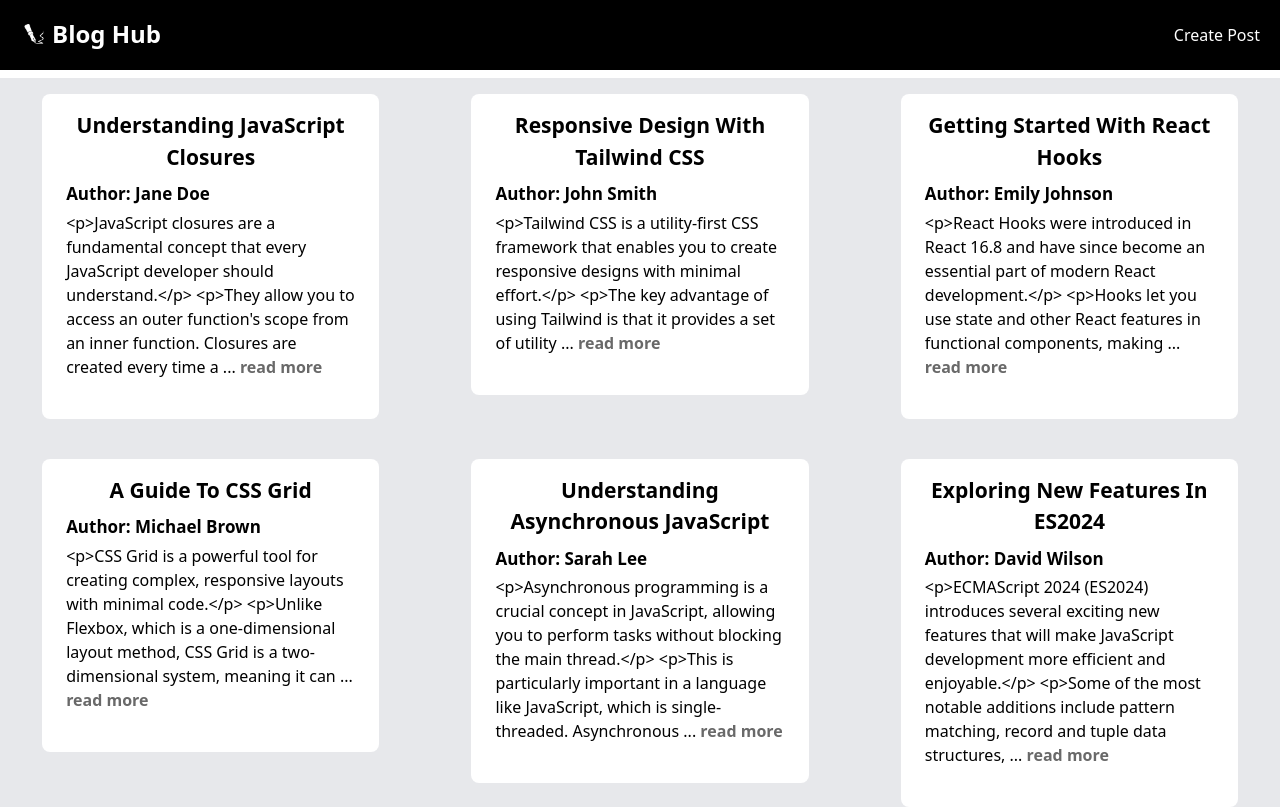
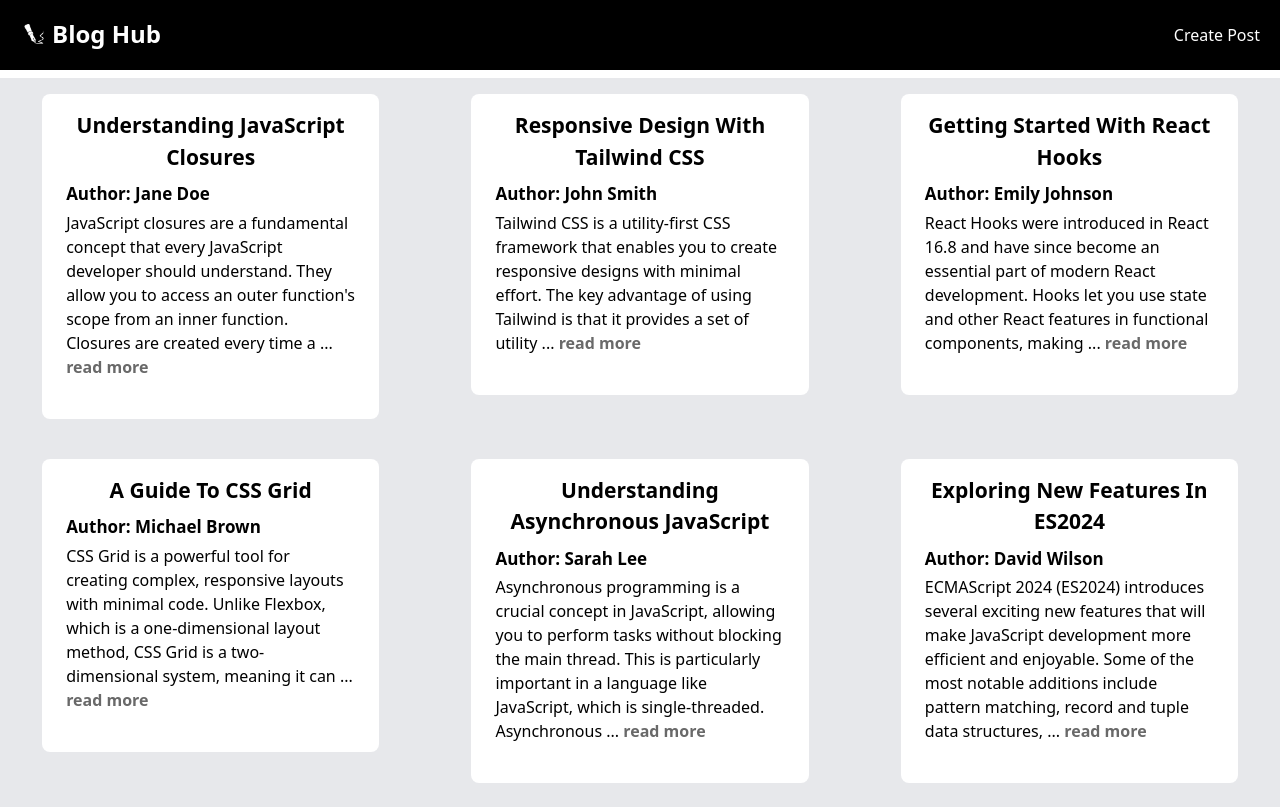
Before and after one commit to RanaMohamad21/Blog-Hub, a React (Vite) app: page / in a window 1280 px wide. Shown: the top 807 px of the page. Built offline with nearby package versions, Linux system fonts and the light colour scheme.

Commit message:
Fixed an error.

```diff
--- a/src/Components/postsCard.jsx
+++ b/src/Components/postsCard.jsx
@@ -4,24 +4,41 @@ import { Link } from "react-router-dom";
 function PostsCard({ post }) {
   const { title, body, author, id } = post;
   let words = [];
+
+  // A function that converts html into plain text
+  function convertHtmlToPlainText(htmlString) {
+    // Create a new DOMParser instance
+    const parser = new DOMParser();
+
+    // Parse the HTML string into a Document object
+    const doc = parser.parseFromString(htmlString, "text/html");
+    // Extract and return the text content from the document
+    return doc.body.textContent || "";
+  }
+
+  // This function trancates the post body after converting it from html into plain text and returns only the number of words specified by the limit
   function trancateText(text, limit) {
-    words = text.split(" ");
+    words = convertHtmlToPlainText(text).split(" ");
+
     return (
       words.slice(0, limit).join(" ") + (words.length > limit ? " ..." : "")
     );
   }
 
   return (
-    <Link to={`/viewpost/${id}`} state={{post}}>
+    <Link to={`/viewpost/${id}`} state={{ post }}>
       <div className="sm:w-[80%] mx-auto md:w-90  flex-col justify-center bg-white text-black m-4 py-4 px-6 rounded-lg pb-10">
+        {/* Post title */}
         <p
           className=" text-center text-[21px] font-bold capitalize mb-2"
           title={title}
         >
           {title}
         </p>
+        {/* Post Author Name */}
         <p className=" font-semibold my-1 text-[17px]">Author: {author}</p>
-        {/* <p className=' font-semibold my-1 text-[17px]'> {date}</p> */}
+
+        {/* Post body */}
         <p className=" text-[16px]">
           {trancateText(body, 30)}{" "}
           {words.length > 10 && (
```
